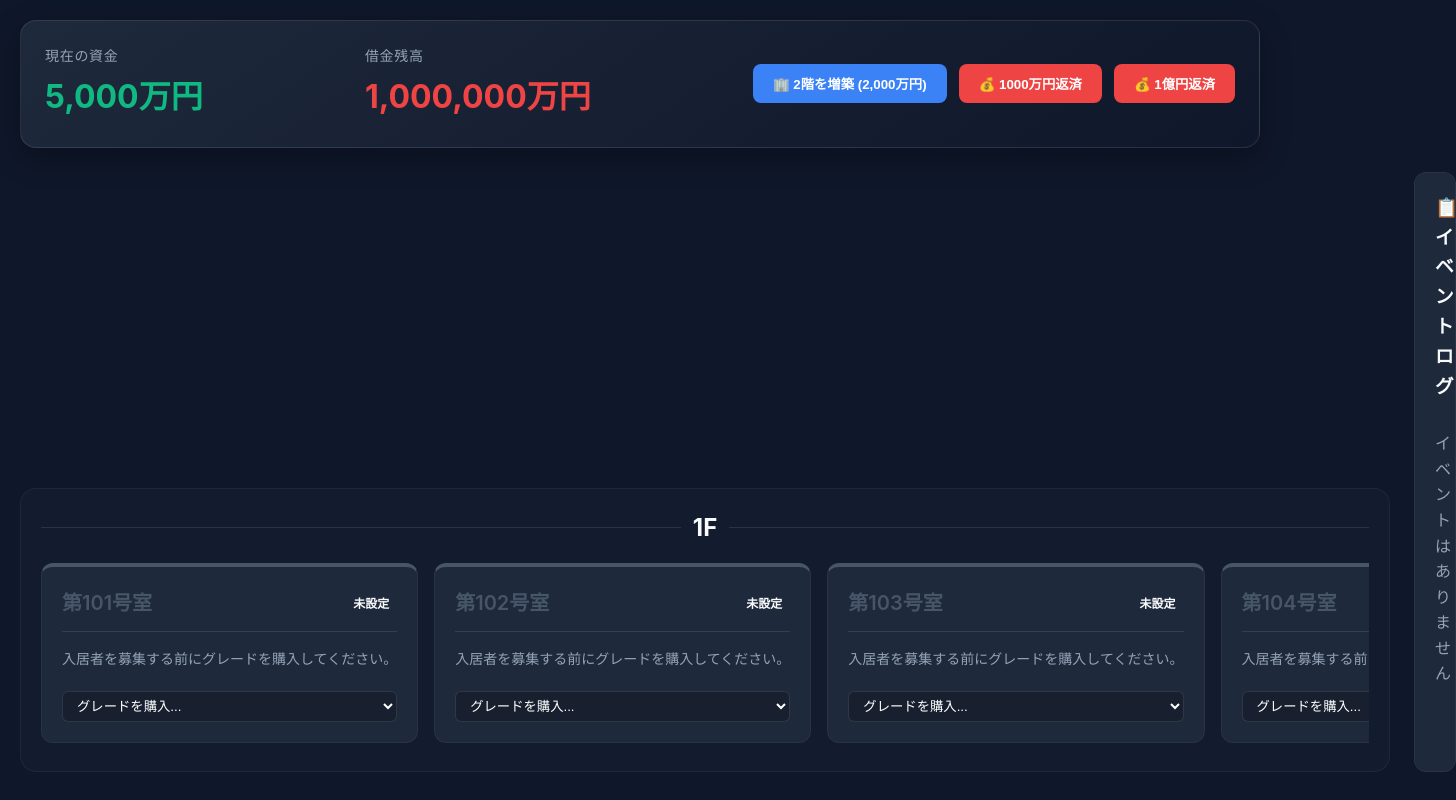
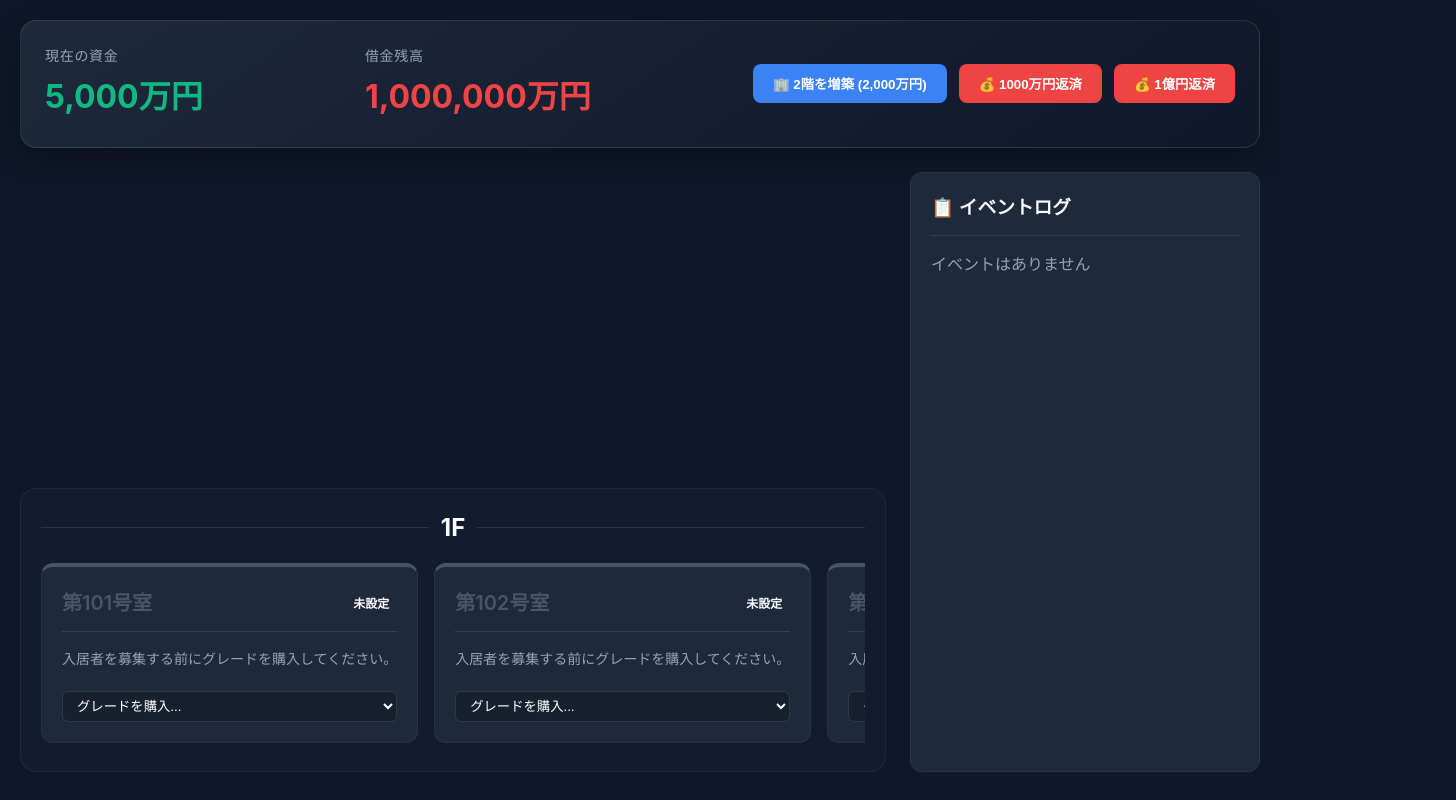
Before and after one commit to samon888/apartment-tycoon, a React (Vite) app: page / in a window 1280 px wide. Shown: the whole page, 1456 px wide, since content can reach past the window. Built offline with nearby package versions, Linux system fonts and the light colour scheme.

Commit message:
ミニゲームボタンの挙動修正とイベントログの幅調整

```diff
--- a/src/App.jsx
+++ b/src/App.jsx
@@ -68,7 +68,6 @@ const MiniGameModal = ({ room, onComplete, onClose }) => {
           <button
             className="fleeing-btn"
             style={{ top: btnPos.top, left: btnPos.left }}
-            onMouseEnter={moveButton} // 逃げる動作を強化
             onClick={handleBtnClick}
           >
             家賃を払え！
--- a/src/index.css
+++ b/src/index.css
@@ -70,7 +70,7 @@ button.warning:hover { background-color: #d97706; }
 button:disabled { background-color: #475569; cursor: not-allowed; transform: none; }
 
 /* Main Layout */
-.main-layout { display: grid; grid-template-columns: 3fr 1fr; gap: 24px; }
+.main-layout { display: grid; grid-template-columns: minmax(0, 1fr) 350px; gap: 24px; }
 
 /* Floor Layout */
 .apartment-container { display: flex; flex-direction: column-reverse; gap: 32px; }
```
